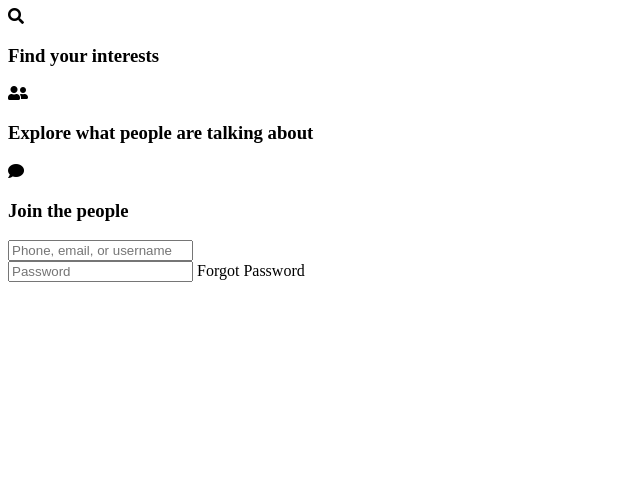
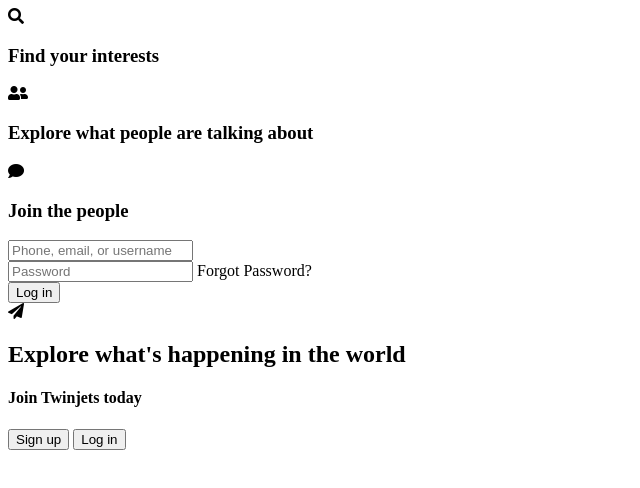
Before and after one commit to ChristopherZalapa/Twinjets, a plain HTML site: page index.html in a window 1280 px wide. Shown: the whole page, without its empty margins (0-640 px from the left). Drawn offline with nearby package versions, Linux system fonts and the light colour scheme; files that its build step writes are made by us from their sources.

Commit message:
Right Side HTML

```diff
--- a/index.html
+++ b/index.html
@@ -37,19 +37,26 @@
                     type="text"
                     placeholder="Phone, email, or username"
                     class="user-info"/>
+                    <div>
+                        <input
+                        type="password"
+                        class="password"
+                        placeholder="Password"/>
+                        <label>Forgot Password?</label>
+                    </div>
+                    <button class="btn-top">Log in</button>
                 </form>
-                <div>
-                    <input
-                    type="password"
-                    class="password"
-                    placeholder="Password"/>
-                    <label>Forgot Password</label>
+                <div class="middle-content">
+                    <i class="fas fa-paper-plane"></i>
+                    <h1>Explore what's happening in the world</h1>
+                    <h4>Join Twinjets today</h4>
+                    <button class="sign-up">Sign up</button>
+                    <button class="log-in">Log in</button>
                 </div>
             </div>
         </div>
         <!-- End Of Right -->
     </section>
     <!-- End Of Main Page -->
-    <!-- <i class="fas fa-paper-plane"></i> -->
 </body>
 </html>
```
